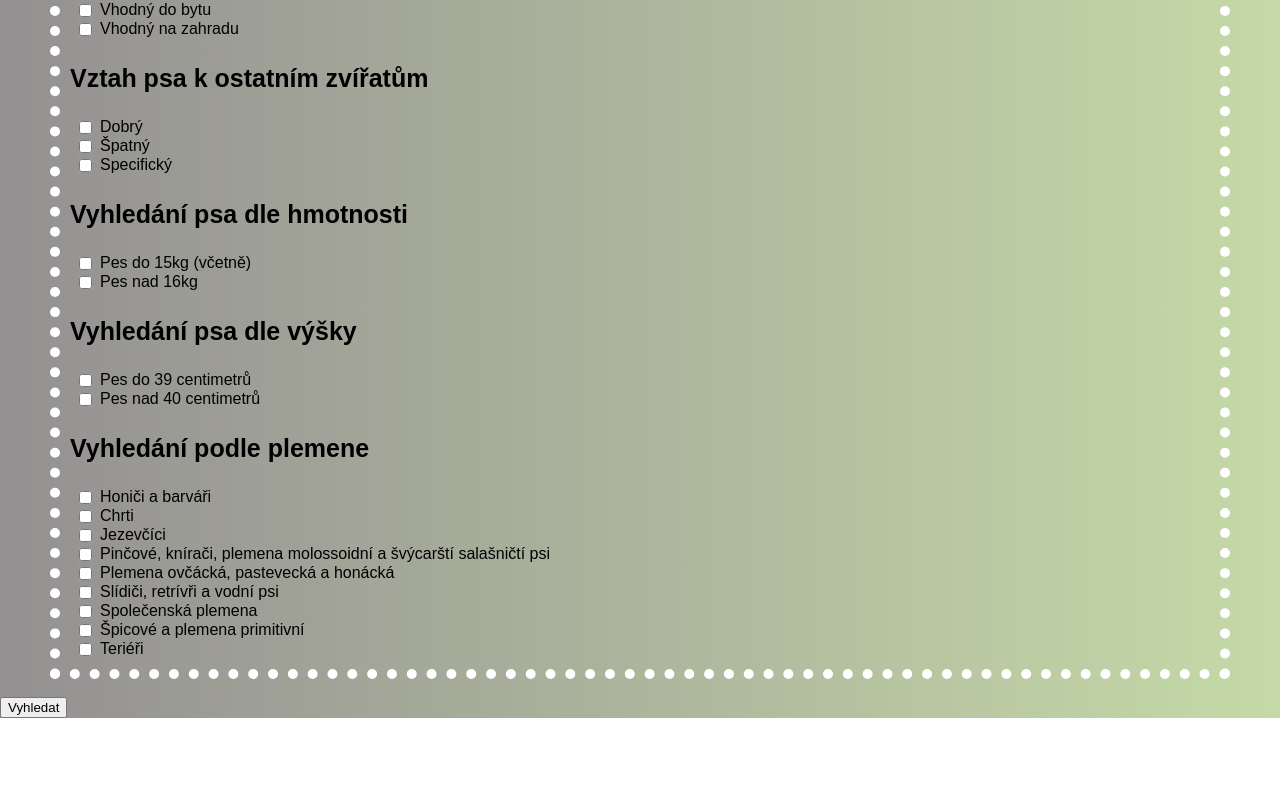
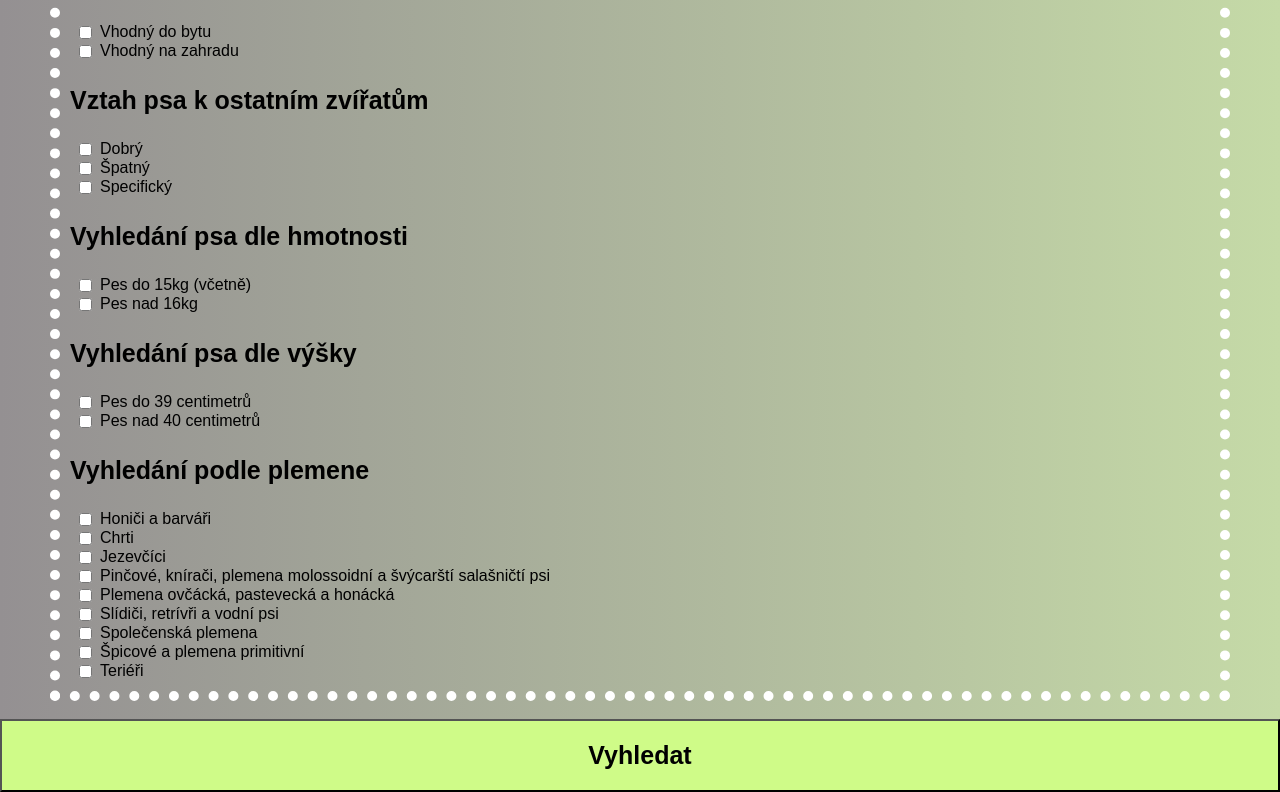
Before and after one commit to terezakuk/Psomat, a Vue app: page /search in a window 1280 px wide. Shown: the part 454-1246 px from the top of the page. Before the commit the page ends 1172 px from the top, so only its background shows below. Built offline with nearby package versions, Linux system fonts and the light colour scheme.

Commit message:
Luxusní button

```diff
--- a/src/components/Filter.vue
+++ b/src/components/Filter.vue
@@ -128,9 +128,19 @@ function mapujBoolean(bool) {
 </script>
 
 <style>
+.vyhledavac {
+  background-image: linear-gradient(
+    to right,
+    rgb(148, 144, 146),
+    rgb(197, 218, 167)
+  );
+  display: grid;
+}
 .tlacitko {
-  display: grid;
-
+padding: 20px;
+font-size: 25px;
+font-weight: bold;
+background-color:  rgb(207, 251, 136);
 }
 .selekce {
   display: grid;
@@ -144,13 +154,7 @@ function mapujBoolean(bool) {
 .selektor {
   grid-column: 1/3;
 }
-.vyhledavac {
-  background-image: linear-gradient(
-    to right,
-    rgb(148, 144, 146),
-    rgb(197, 218, 167)
-  );
-}
+
 h2 {
   font-size: 40px;
 }
```
